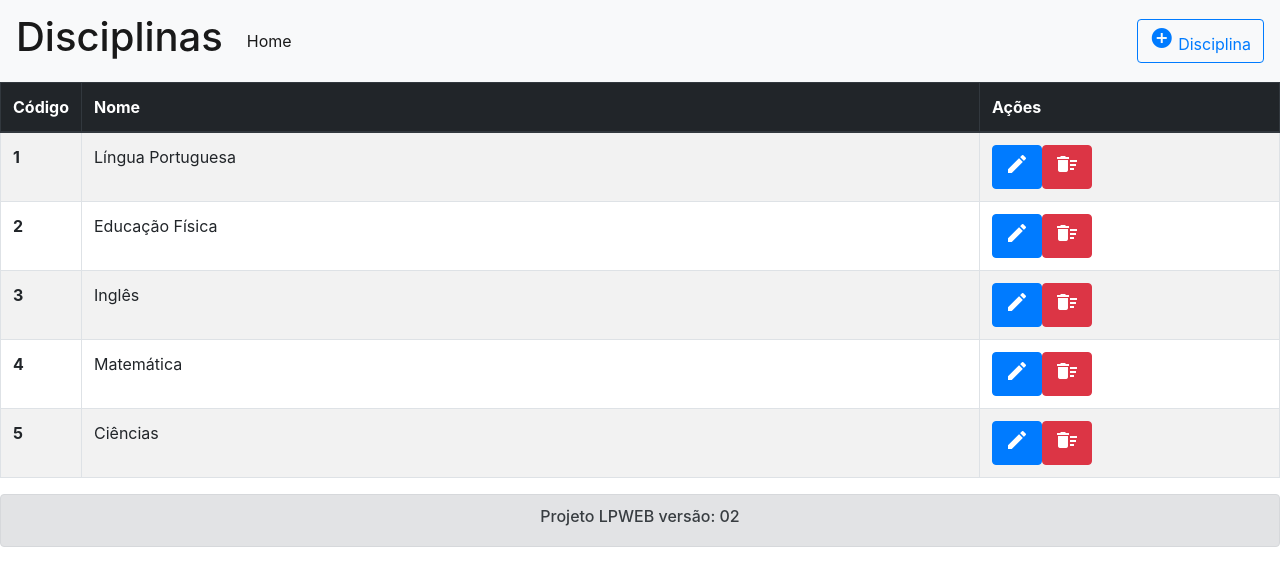
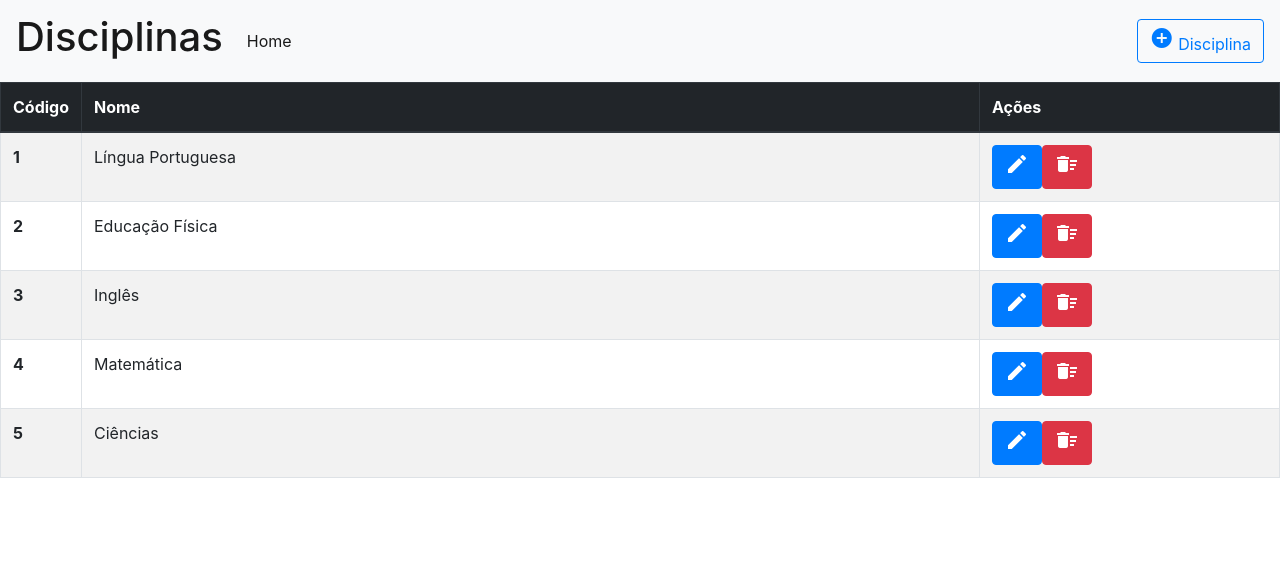
Before and after one commit to mouraoinfo/LPWEB, an Angular app: page / in a window 1280 px wide. Shown: the top 586 px of the page. Built offline with nearby package versions, Linux system fonts and the light colour scheme.

Commit message:
ajustes html

```diff
--- a/src/app/app.component.html
+++ b/src/app/app.component.html
@@ -95,8 +95,3 @@
 
 
 </div>
-
-
-    <div class="alert alert-secondary" role="alert">
-      <h6 align = 'center'> Projeto LPWEB versão: 02</h6>
-    </div>
```
